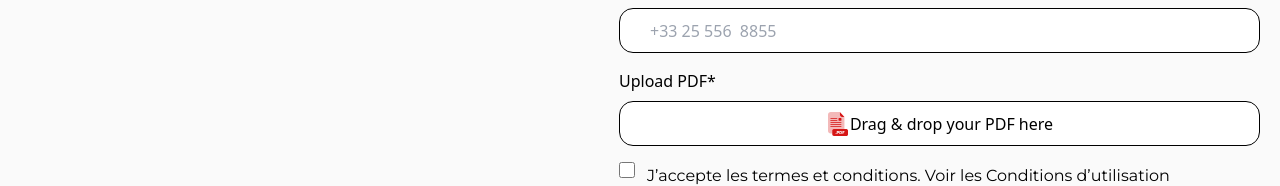
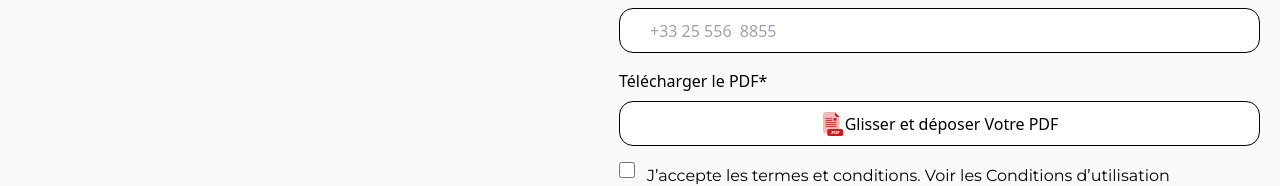
Before and after one commit to CTOFares/datamedconnect, a React (Vite) app: page /Deposer in a window 1280 px wide. Shown: the part 254-440 px from the top of the page. Built offline with nearby package versions, Linux system fonts and the light colour scheme.

Commit message:
Final Commit

```diff
--- a/src/pages/Details/Details.jsx
+++ b/src/pages/Details/Details.jsx
@@ -105,7 +105,7 @@ const Details = () => {
               )}
             </div>
             <div className="space-y-2">
-              <label htmlFor="pdfUpload">Upload PDF*</label>
+              <label htmlFor="pdfUpload">Télécharger le PDF*</label>
               <div
                 {...getRootProps()}
                 className={`flex items-center justify-center w-full sm:w-[641px] p-[18px_30px] h-[45px] rounded-[14px] border-[1px] border-[#000] bg-white cursor-pointer ${
@@ -114,7 +114,7 @@ const Details = () => {
               >
                 <input {...getInputProps()} />
                 <img src={assets.iconpdf} alt="PDF Icon" className="h-6 w-6" />
-                <span>{fileName || "Drag & drop your PDF here"}</span>
+                <span>{fileName || "Glisser et déposer Votre PDF"}</span>
               </div>
               {fileError && <p className="text-red-500 text-sm">{fileError}</p>}
             </div>
```
